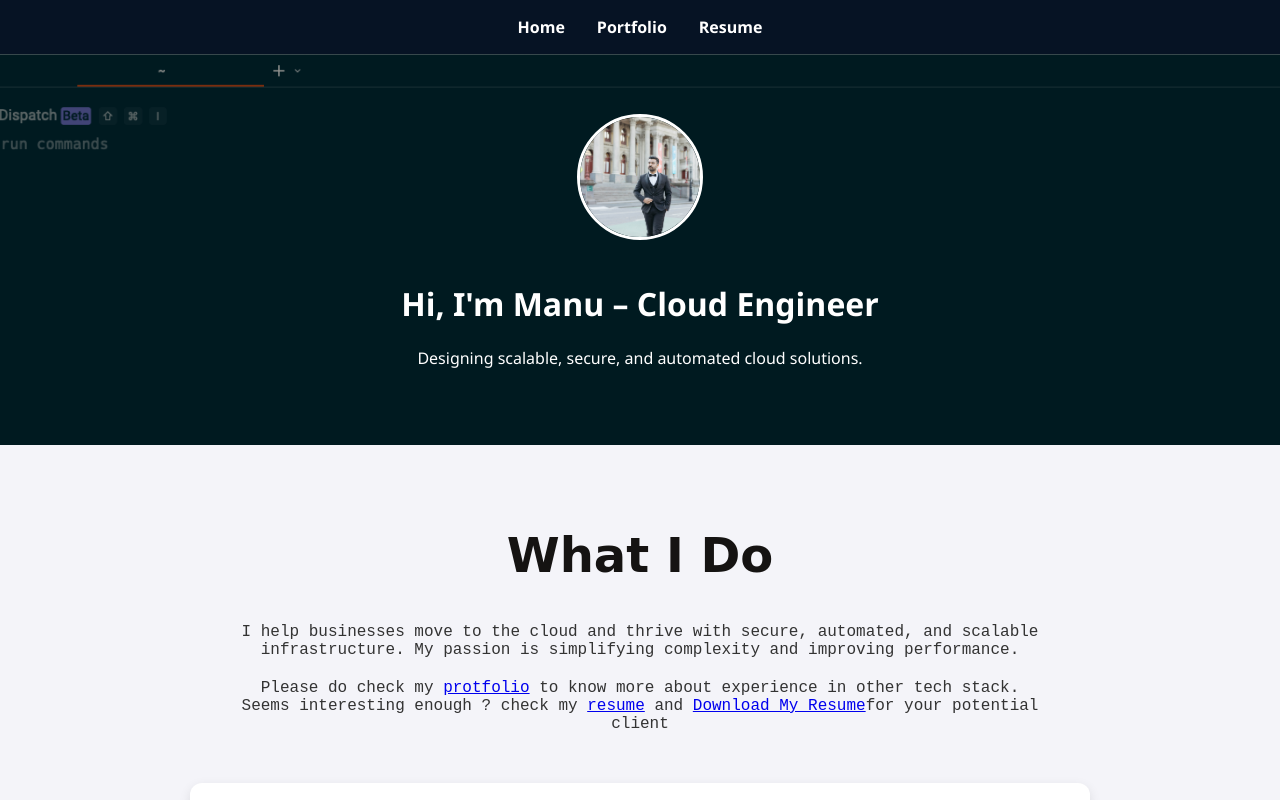
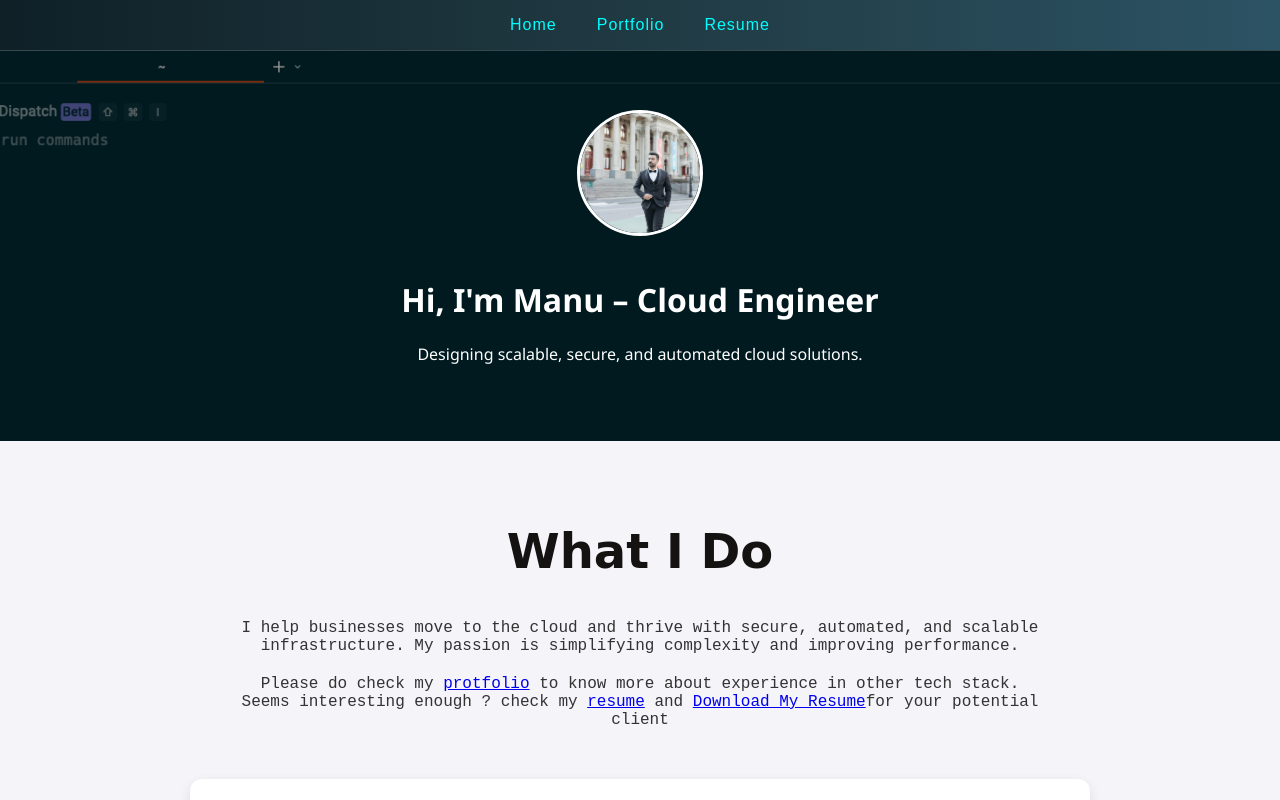
Before and after one commit to manuravikumar/myresume, a plain HTML site: page website/index.html in a window 1280 px wide. Shown: the top 800 px of the page. Drawn offline with Linux system fonts and the light colour scheme.

Commit message:
new navbar fonts

```diff
--- a/website/style.css
+++ b/website/style.css
@@ -8,30 +8,51 @@ body {
     animation: fadeIn 1s ease-in;
   }
 
+  @import url('https://fonts.googleapis.com/css2?family=Orbitron:wght@500&display=swap');
+
 nav {
-    background: #061324;
-    padding: 1rem;
+  background: linear-gradient(90deg, #0f2027, #203a43, #2c5364);
+  padding: 1rem 2rem;
   display: flex;
   justify-content: center;
-    box-shadow: 0 2px 5px rgba(0,0,0,0.1);
+  box-shadow: 0 4px 15px rgba(0, 255, 255, 0.1);
+  font-family: 'Orbitron', sans-serif;
 }
 
 nav ul {
   list-style: none;
   display: flex;
-    gap: 2rem;
+  gap: 2.5rem;
   margin: 0;
   padding: 0;
 }
 
 nav a {
-    color: white;
+  color: #00ffff;
   text-decoration: none;
-    font-weight: bold;
+  font-weight: 500;
+  letter-spacing: 1px;
+  position: relative;
+  transition: color 0.3s ease;
+}
+
+nav a::after {
+  content: '';
+  position: absolute;
+  width: 0%;
+  height: 2px;
+  bottom: -4px;
+  left: 0;
+  background-color: #00ffff;
+  transition: width 0.3s ease;
 }
 
 nav a:hover {
-    color: #1abc9c;
+  color: #00e6e6;
+}
+
+nav a:hover::after {
+  width: 100%;
 }
 
   .hero {
```
Lines whose indentation alone changed are shown as unchanged.
